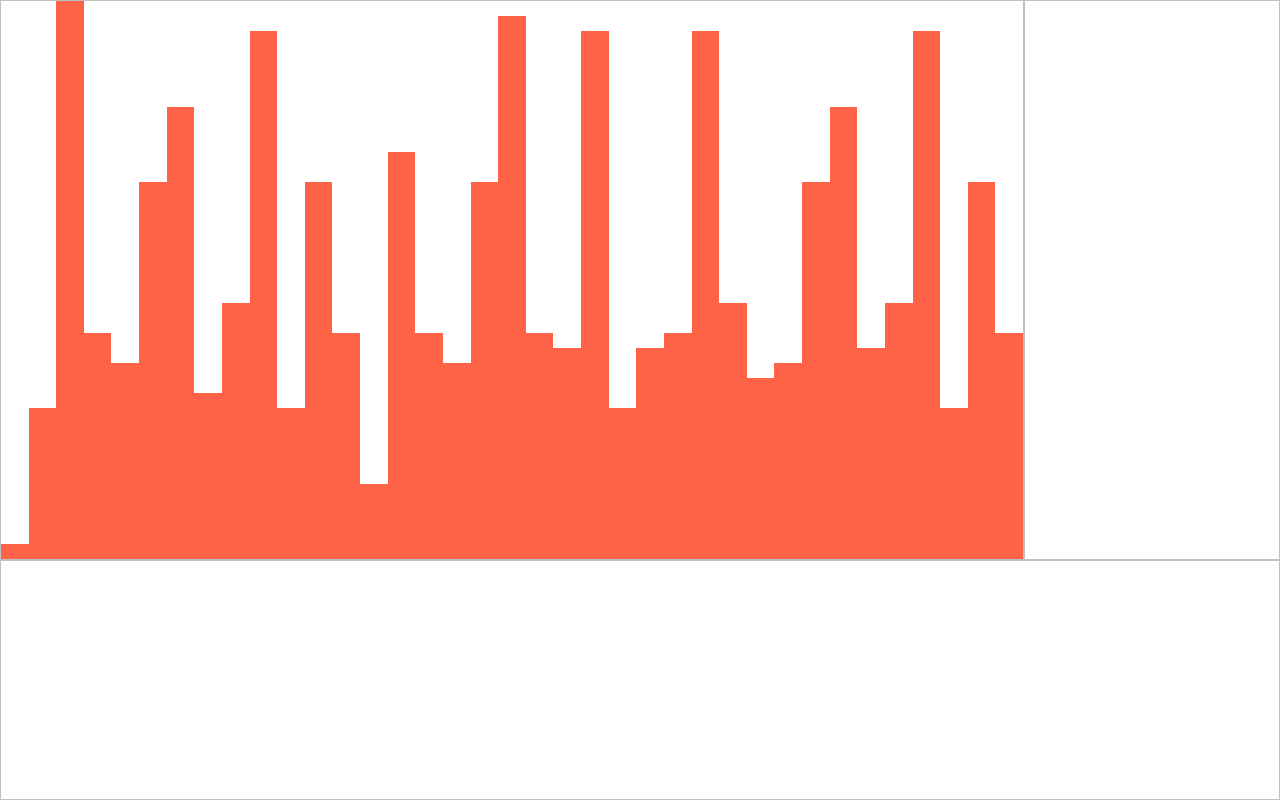
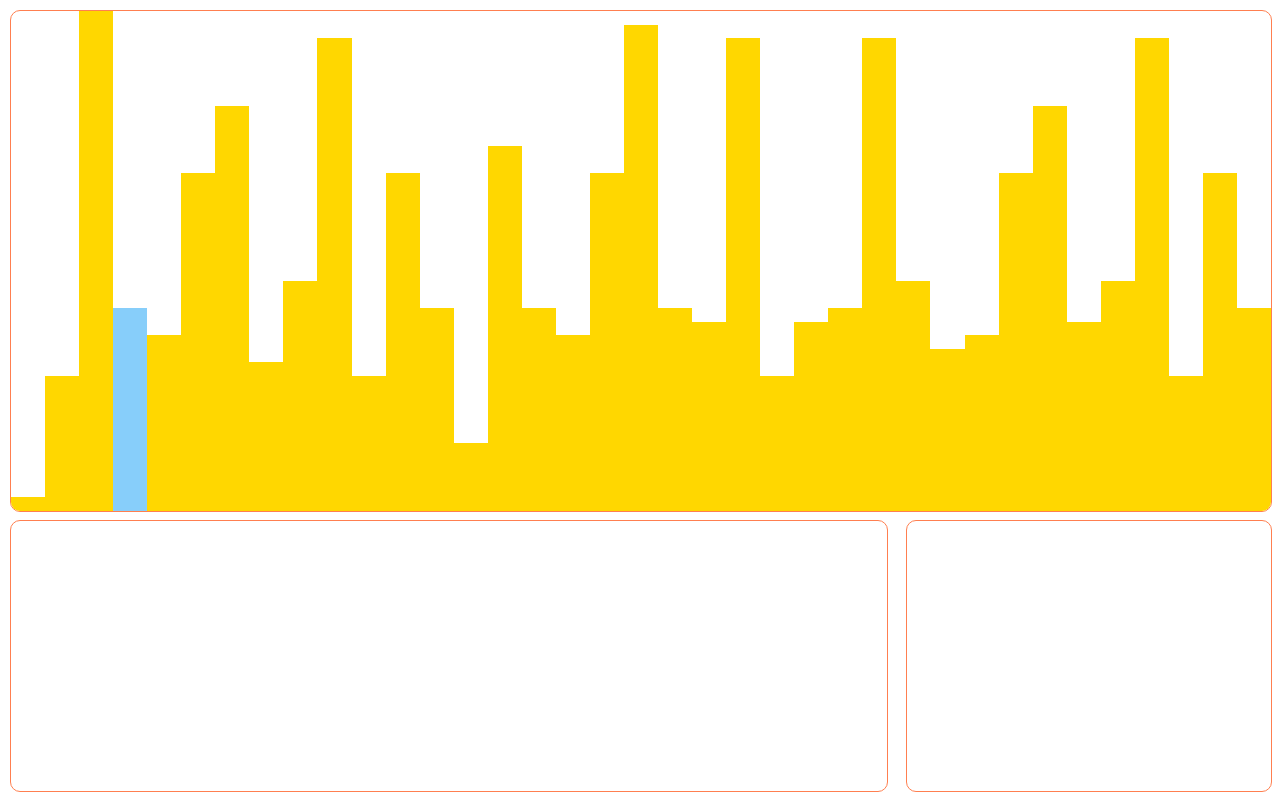
Before and after one commit to chrisli-03/SortingAnimation, a Vue app: page / in a window 1280 px wide. Built offline with nearby package versions, Linux system fonts and the light colour scheme.

Commit message:
Basic layout setup

```diff
--- a/src/App.vue
+++ b/src/App.vue
@@ -1,11 +1,13 @@
 <template>
 	<div id="app">
 		<div id="canvasPanel" class="panel">
-			<div style="height: 100%; width: 100%;"><my-canvas /></div>
+			<div class="holder"><my-canvas /></div>
 		</div>
-		<div id="dataPanel" class="panel">
+		<div id="algorithmPanel" class="panel" style="padding-top: 0;">
+			<div class="holder"></div>
 		</div>
-		<div id="algorithmPanel" class="panel">
+		<div id="dataPanel" class="panel" style="padding-top: 0;">
+			<div class="holder"></div>
 		</div>
 	</div>
 </template>
@@ -34,22 +36,27 @@ html, body { width: 100%; height: 100%; padding: 0; margin: 0; }
 	overflow: hidden;
 }
 #canvasPanel {
-	height: 70%;
-	width: 80%;
-	padding: 0;
+	height: 65%;
+	width: 100%;
 }
 #dataPanel {
-	height: 70%;
-	width: 20%;
+	height: 35%;
+	width: 30%;
 }
 #algorithmPanel {
-	height: 30%;
-	width: 100%;
+	height: 35%;
+	width: 70%;
 }
 .panel {
 	float: left;
 	box-sizing: border-box;
 	padding: 10px;
-	border: 1px solid silver;
+}
+.holder {
+	width: 100%;
+	height: 100%;
+	border: 1px solid coral;
+	border-radius: 10px;
+	overflow: hidden;
 }
 </style>
--- a/src/components/MyCanvas.vue
+++ b/src/components/MyCanvas.vue
@@ -1,6 +1,7 @@
 <template>
 	<svg id="my-svg" v-bind:width="panelWidth" v-bind:height="panelHeight">
-		<g v-for="(item, index) in data" class="bar" shape-rendering="crispEdges">
+		<g v-for="(item, index) in data" class="bar" shape-rendering="crispEdges"
+			v-bind:class="{ selected: index === 3 }">
 			<rect v-bind="{ 'x':index*barWidth, 'y':panelHeight-item*heightRatio }" v-bind:width="barWidth" v-bind:height="item*heightRatio"/>
     	</g>
 	</svg>
@@ -55,5 +56,6 @@ export default {
 </script>
 
 <style scoped>
-	.bar { fill: tomato }
+	.bar { fill: gold }
+	.selected { fill: lightskyblue }
 </style>
```
